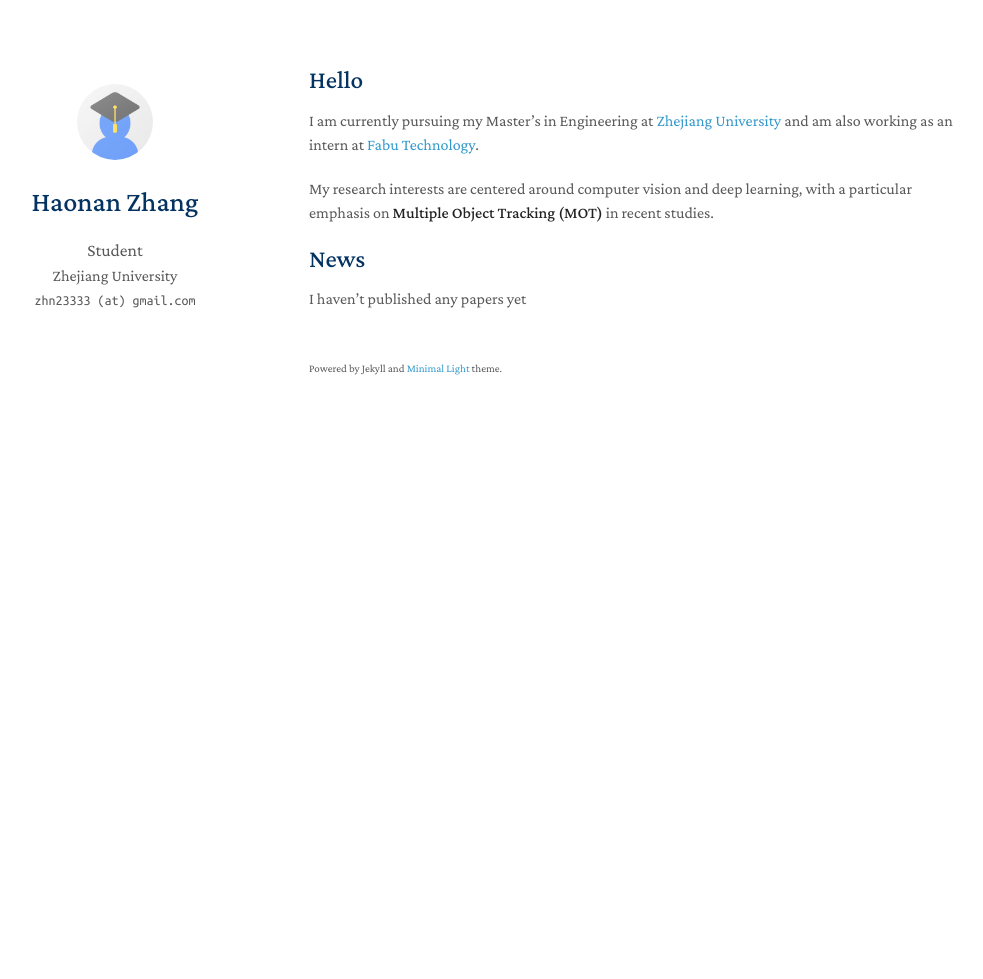
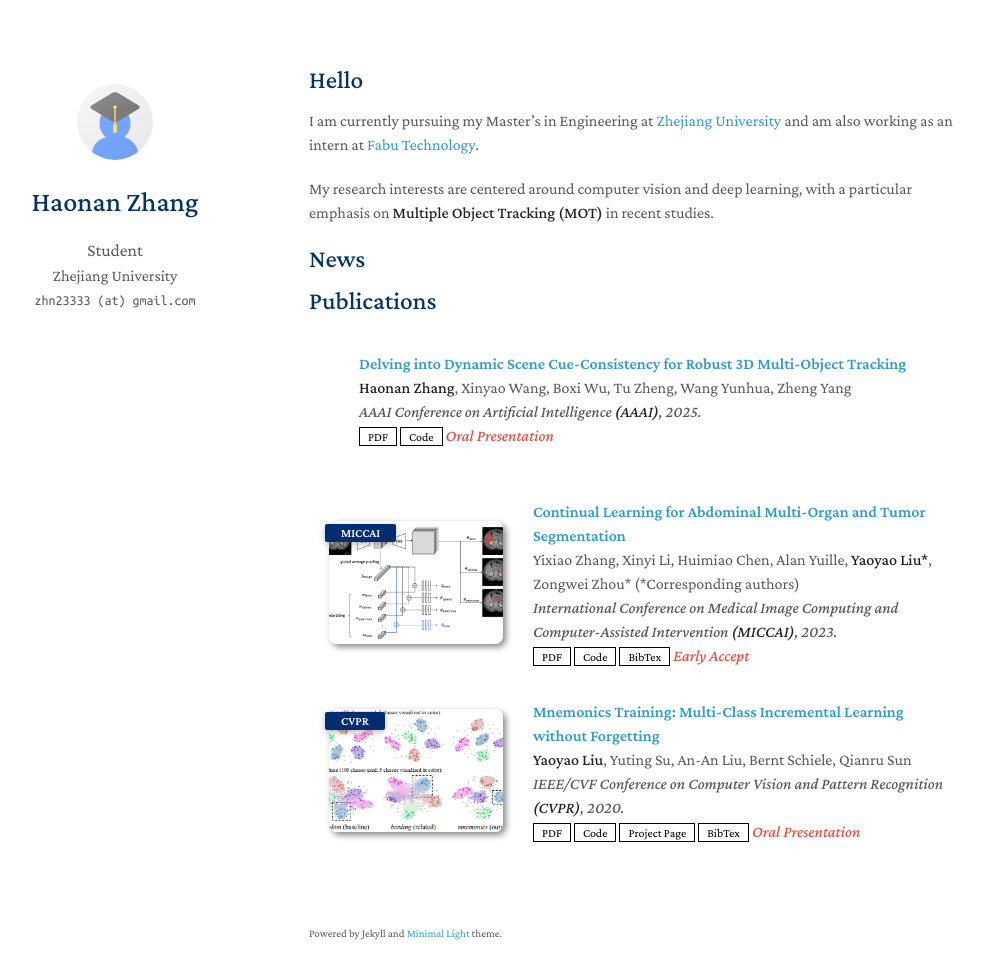
Before and after one commit to zhn12343333/academic_homepage, a Jekyll site: the page built from index.md, in a window 1280 px wide and 1014 px high. Shown: the top 979 px of the window, without its empty margins (161-1144 px from the left). Built offline with Jekyll 4.4.1, drawn with Linux system fonts in a browser that asks for light colours; a style sheet for code colours, icons or effects is not loaded; our own code applies the rules of GitHub Pages for plain Markdown files.

Commit message:
Update publications list

```diff
--- a/_data/publications.yml
+++ b/_data/publications.yml
@@ -1,4 +1,12 @@
 main:
+
+  - title: Delving into Dynamic Scene Cue-Consistency for Robust 3D Multi-Object Tracking
+    authors: <strong>Haonan Zhang</strong>, Xinyao Wang, Boxi Wu, Tu Zheng, Wang Yunhua, Zheng Yang
+    conference_short: AAAI
+    conference: AAAI Conference on Artificial Intelligence <strong>(AAAI)</strong>, 2025.
+    pdf: https://arxiv.org/abs/2508.11323
+    code: https://github.com/zhn12343333/DSCTrack
+    notes: Oral Presentation
 
   - title: Continual Learning for Abdominal Multi-Organ and Tumor Segmentation
     authors: Yixiao Zhang, Xinyi Li, Huimiao Chen, Alan Yuille, <strong>Yaoyao Liu*</strong>, Zongwei Zhou* (*Corresponding authors)
--- a/index.md
+++ b/index.md
@@ -12,4 +12,4 @@ My research interests are centered around computer vision and deep learning, wit
 
 
 ## News
-I haven't published any papers yet
+{% include publications.md %}
```
